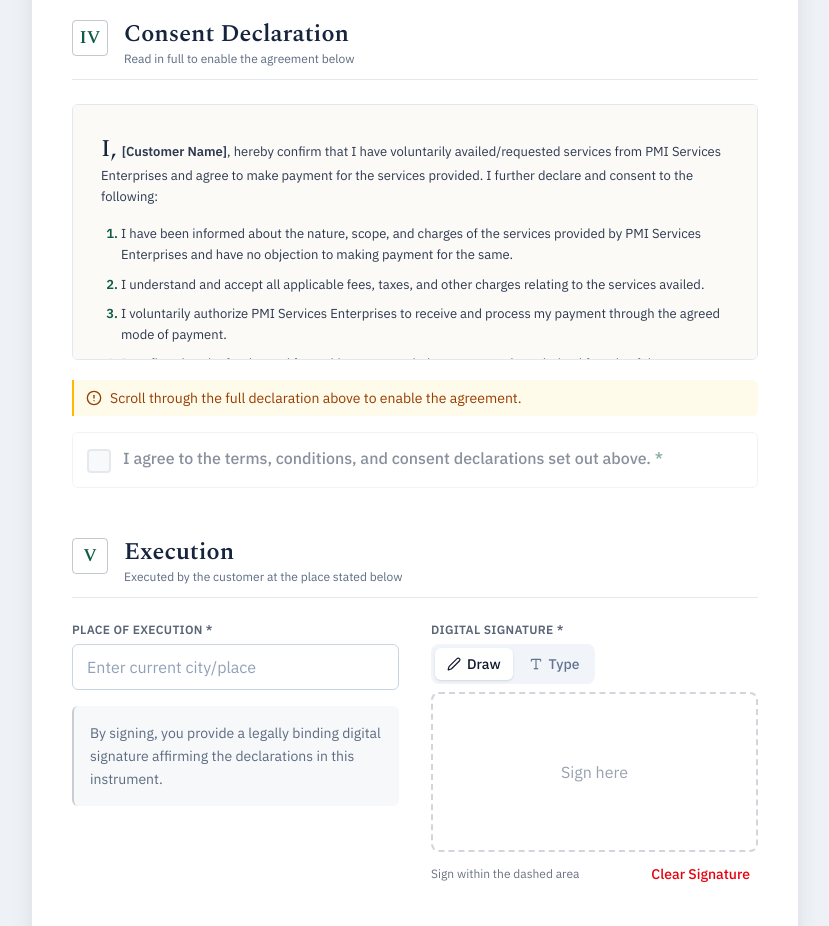
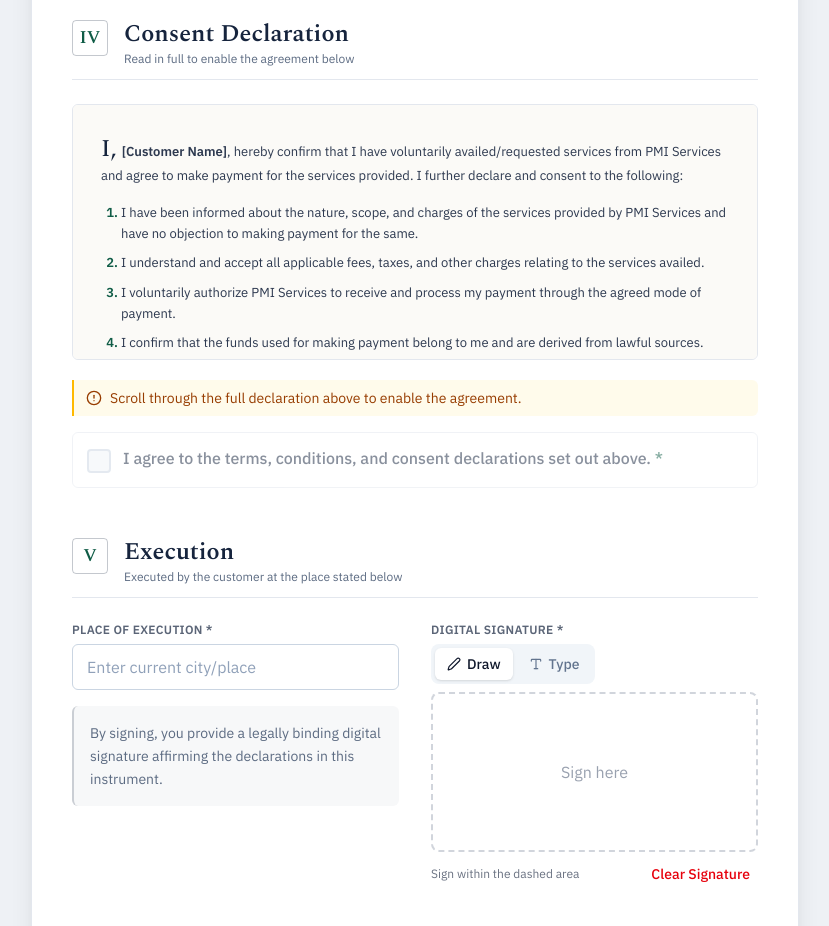
Before and after one commit to yash91989201/pmigov-form, a React (Vite) app: page / in a window 1280 px wide. Shown: the part 1560-2486 px from the top of the page, without its empty margins (225-1054 px from the left). Built offline with nearby package versions, Linux system fonts and the light colour scheme; no server answers.

Commit message:
update payment method options

```diff
--- a/src/components/AdminPanel.tsx
+++ b/src/components/AdminPanel.tsx
@@ -106,7 +106,7 @@ export function AdminPanel() {
             <div>
               <h1 className="font-display text-2xl font-semibold text-ink leading-tight">Consent Register</h1>
               <p className="font-mono text-[11px] uppercase tracking-[0.18em] text-ink-soft mt-0.5">
-                PMI Services Enterprises · {forms.length} {forms.length === 1 ? 'record' : 'records'} on file
+                PMI Services · {forms.length} {forms.length === 1 ? 'record' : 'records'} on file
               </p>
             </div>
           </div>
--- a/src/components/BrandLogo.tsx
+++ b/src/components/BrandLogo.tsx
@@ -15,7 +15,7 @@ type Props = {
 
 export function BrandLogo({ size = 'md', variant = 'badge', className = '' }: Props) {
   const img = (
-    <img src={logoUrl} alt="PMI Services Enterprises" className="w-full h-full object-contain" />
+    <img src={logoUrl} alt="PMI Services" className="w-full h-full object-contain" />
   );
 
   if (variant === 'plain') {
--- a/src/components/ConsentFormView.tsx
+++ b/src/components/ConsentFormView.tsx
@@ -10,7 +10,7 @@ export function ConsentFormView({ formData }: { formData: ConsentFormDetail }) {
         <div className="flex flex-col items-center gap-3 mb-2">
           <BrandLogo size="lg" />
           <div className="text-center">
-            <h1 className="text-2xl sm:text-3xl font-bold text-gray-900 tracking-tight">PMI SERVICES ENTERPRISES</h1>
+            <h1 className="text-2xl sm:text-3xl font-bold text-gray-900 tracking-tight">PMI SERVICES</h1>
             <h2 className="text-lg sm:text-xl font-bold text-gray-700 uppercase mt-2">
               Customer Consent and Payment Authorization Form
             </h2>
@@ -82,16 +82,16 @@ export function ConsentFormView({ formData }: { formData: ConsentFormDetail }) {
           </div>
 
           <p className="mb-4 text-gray-800 leading-relaxed font-medium">
-            I, <span className="font-bold underline underline-offset-4 decoration-gray-400 px-2">{formData.customerName || '________________________'}</span>, hereby confirm that I have voluntarily availed/requested services from PMI Services Enterprises and agree to make payment for the services provided. I further declare and consent to the following:
+            I, <span className="font-bold underline underline-offset-4 decoration-gray-400 px-2">{formData.customerName || '________________________'}</span>, hereby confirm that I have voluntarily availed/requested services from PMI Services and agree to make payment for the services provided. I further declare and consent to the following:
           </p>
           <ol className="list-decimal pl-5 space-y-3 text-gray-700 text-sm sm:text-base text-justify">
-            <li>I have been informed about the nature, scope, and charges of the services provided by PMI Services Enterprises and have no objection to making payment for the same.</li>
+            <li>I have been informed about the nature, scope, and charges of the services provided by PMI Services and have no objection to making payment for the same.</li>
             <li>I understand and accept all applicable fees, taxes, and other charges relating to the services availed.</li>
-            <li>I voluntarily authorize PMI Services Enterprises to receive and process my payment through the agreed mode of payment.</li>
+            <li>I voluntarily authorize PMI Services to receive and process my payment through the agreed mode of payment.</li>
             <li>I confirm that the funds used for making payment belong to me and are derived from lawful sources.</li>
-            <li>I understand that any refund, cancellation, or adjustment, if applicable, shall be governed by the terms and conditions of PMI Services Enterprises.</li>
+            <li>I understand that any refund, cancellation, or adjustment, if applicable, shall be governed by the terms and conditions of PMI Services.</li>
             <li>I declare that all information and documents furnished by me are true, accurate, and complete to the best of my knowledge.</li>
-            <li>I agree that PMI Services Enterprises shall not be held liable for any loss, delay, or issue arising from incorrect information provided by me or from unauthorized use of my payment instrument.</li>
+            <li>I agree that PMI Services shall not be held liable for any loss, delay, or issue arising from incorrect information provided by me or from unauthorized use of my payment instrument.</li>
             <li>I expressly agree that any dispute, claim, difference, or legal proceeding arising out of or relating to the services provided, this consent form, or any payment transaction shall be subject to the exclusive jurisdiction of the competent courts at Tikamgarh, Madhya Pradesh, and no other court shall have jurisdiction in such matters.</li>
           </ol>
         </section>
--- a/src/components/FillForm.tsx
+++ b/src/components/FillForm.tsx
@@ -248,7 +248,7 @@ export function FillForm() {
                 Consent Instrument
               </p>
               <h1 className="font-display text-2xl sm:text-3xl md:text-[2rem] font-semibold leading-tight tracking-tight">
-                PMI Services Enterprises
+                PMI Services
               </h1>
               <h2 className="text-xs sm:text-sm text-slate-300/90 font-medium uppercase tracking-[0.18em] mt-1">
                 Consent &amp; Payment Authorization
@@ -525,10 +525,7 @@ export function FillForm() {
                   <option value="Cash">Cash</option>
                   <option value="UPI">UPI</option>
                   <option value="Bank Transfer">Bank Transfer</option>
-                  <option value="Debit Card">Debit Card</option>
                   <option value="Credit Card">Credit Card</option>
-                  <option value="Cheque">Cheque</option>
-                  <option value="Other">Other</option>
                 </select>
                 {renderError('modeOfPayment')}
               </div>
@@ -574,16 +571,16 @@ export function FillForm() {
               className="bg-[#fbfaf7] p-5 sm:p-7 rounded-md border border-rule max-h-64 overflow-y-auto text-[13px] leading-relaxed text-ink/90 space-y-4 mb-5"
             >
               <p className="first-letter:font-display first-letter:text-2xl first-letter:text-ink first-letter:mr-0.5">
-                I, <strong className="font-semibold">{formData.customerName || '[Customer Name]'}</strong>, hereby confirm that I have voluntarily availed/requested services from PMI Services Enterprises and agree to make payment for the services provided. I further declare and consent to the following:
+                I, <strong className="font-semibold">{formData.customerName || '[Customer Name]'}</strong>, hereby confirm that I have voluntarily availed/requested services from PMI Services and agree to make payment for the services provided. I further declare and consent to the following:
               </p>
               <ol className="list-decimal pl-5 space-y-2 marker:text-seal marker:font-semibold">
-                <li>I have been informed about the nature, scope, and charges of the services provided by PMI Services Enterprises and have no objection to making payment for the same.</li>
+                <li>I have been informed about the nature, scope, and charges of the services provided by PMI Services and have no objection to making payment for the same.</li>
                 <li>I understand and accept all applicable fees, taxes, and other charges relating to the services availed.</li>
-                <li>I voluntarily authorize PMI Services Enterprises to receive and process my payment through the agreed mode of payment.</li>
+                <li>I voluntarily authorize PMI Services to receive and process my payment through the agreed mode of payment.</li>
                 <li>I confirm that the funds used for making payment belong to me and are derived from lawful sources.</li>
-                <li>I understand that any refund, cancellation, or adjustment, if applicable, shall be governed by the terms and conditions of PMI Services Enterprises.</li>
+                <li>I understand that any refund, cancellation, or adjustment, if applicable, shall be governed by the terms and conditions of PMI Services.</li>
                 <li>I declare that all information and documents furnished by me are true, accurate, and complete to the best of my knowledge.</li>
-                <li>I agree that PMI Services Enterprises shall not be held liable for any loss, delay, or issue arising from incorrect information provided by me or from unauthorized use of my payment instrument.</li>
+                <li>I agree that PMI Services shall not be held liable for any loss, delay, or issue arising from incorrect information provided by me or from unauthorized use of my payment instrument.</li>
                 <li>I expressly agree that any dispute, claim, difference, or legal proceeding arising out of or relating to the services provided, this consent form, or any payment transaction shall be subject to the exclusive jurisdiction of the competent courts at Tikamgarh, Madhya Pradesh, and no other court shall have jurisdiction in such matters.</li>
               </ol>
               <div className="mt-4 pt-4 border-t border-rule font-display italic text-ink">
```
Also changed, not shown: 1 other file (tests, documents, lock files or other folders).
